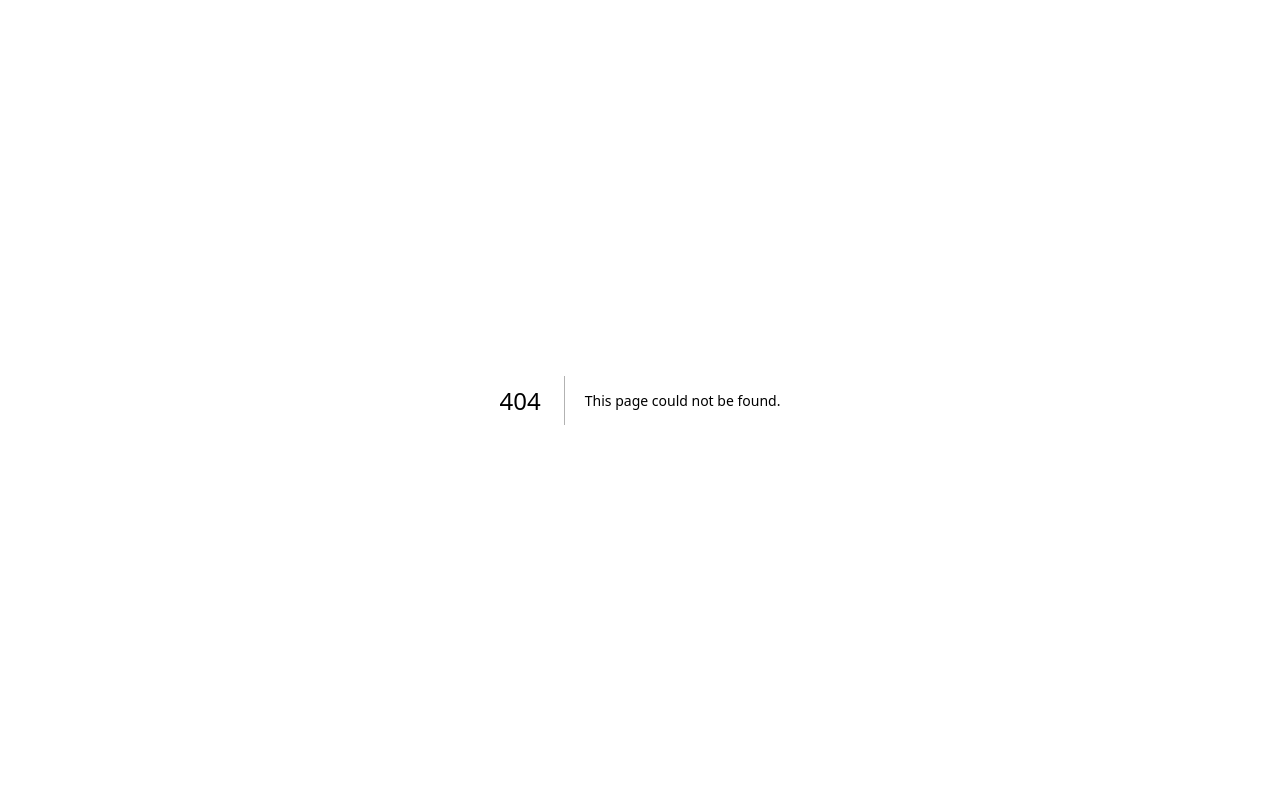
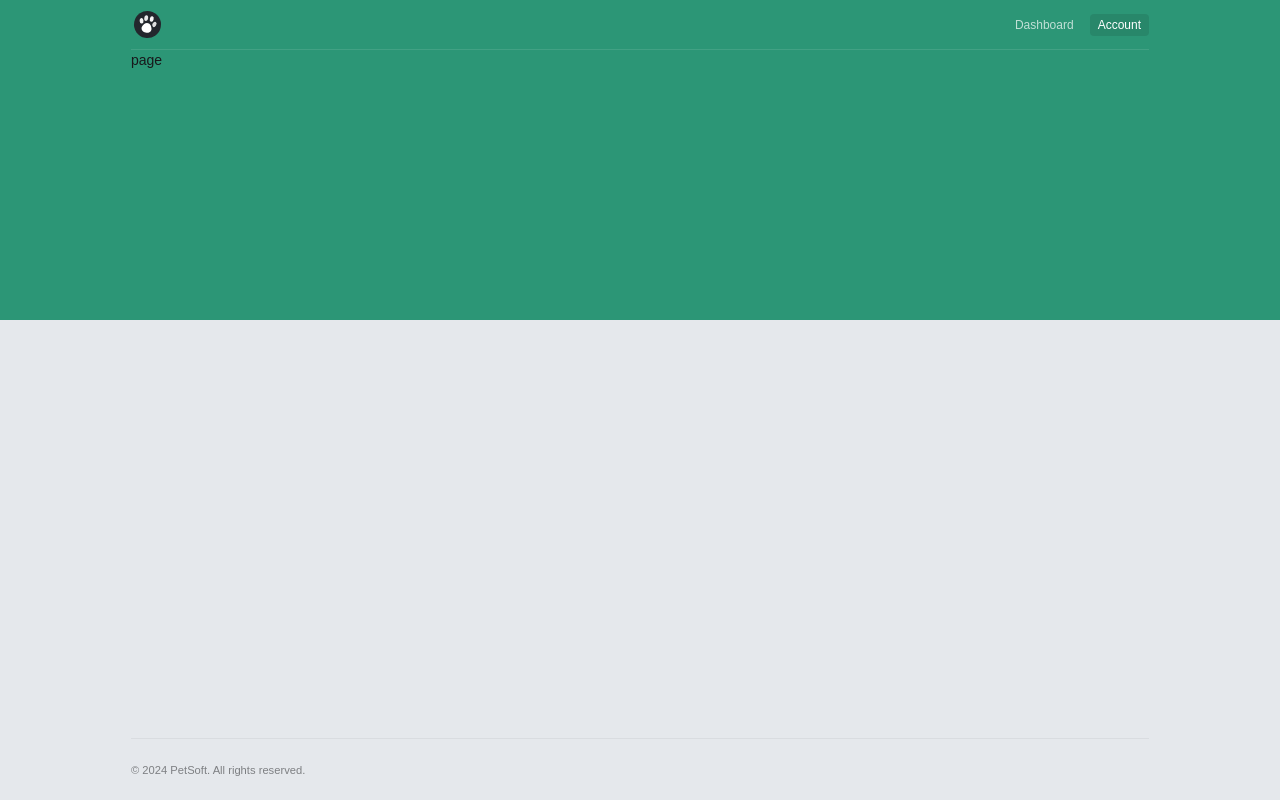
Before and after one commit to manishkumarguptadev/petsoft, a Next.js app: page /app/account in a window 1280 px wide. Before the commit this address had no page. Built offline with nearby package versions, Linux system fonts and the light colour scheme.

Commit message:
app header and footer

```diff
--- /dev/null
+++ b/app/(app)/app/account/page.tsx
@@ -0,0 +1,3 @@
+export default function page() {
+  return <>page</>;
+}
--- /dev/null
+++ b/app/(app)/app/dashboard/page.tsx
@@ -0,0 +1,3 @@
+export default function page() {
+  return <>page</>;
+}
--- /dev/null
+++ b/app/(app)/app/layout.tsx
@@ -0,0 +1,21 @@
+import AppFooter from "@/components/AppFooter";
+import AppHeader from "@/components/AppHeader";
+import BackgroundPattern from "@/components/BackgroundPattern";
+
+export default async function Layout({
+  children,
+}: {
+  children: React.ReactNode;
+}) {
+  return (
+    <>
+      <BackgroundPattern />
+
+      <div className="mx-auto flex min-h-screen max-w-[1050px] flex-col px-4">
+        <AppHeader />
+        {children}
+        <AppFooter />
+      </div>
+    </>
+  );
+}
--- a/app/layout.tsx
+++ b/app/layout.tsx
@@ -26,7 +26,7 @@ export default function RootLayout({
   return (
     <html lang="en">
       <body
-        className={`${geistSans.variable} ${geistMono.variable} antialiased`}
+        className={`${geistSans.variable} ${geistMono.variable} min-h-screen bg-[#E5E8EC] text-sm text-zinc-900 antialiased`}
       >
         {children}
       </body>
--- /dev/null
+++ b/components/AppFooter.tsx
@@ -0,0 +1,9 @@
+export default function AppFooter() {
+  return (
+    <footer className="mt-auto border-t border-black/5 py-5">
+      <small className="opacity-50">
+        &copy; {new Date().getFullYear()} PetSoft. All rights reserved.
+      </small>
+    </footer>
+  );
+}
--- /dev/null
+++ b/components/AppHeader.tsx
@@ -0,0 +1,46 @@
+"use client";
+import Link from "next/link";
+import { usePathname } from "next/navigation";
+import { cn } from "@/lib/utils";
+import Logo from "./Logo";
+
+const routes = [
+  {
+    label: "Dashboard",
+    path: "/app/dashboard",
+  },
+  {
+    label: "Account",
+    path: "/app/account",
+  },
+];
+
+export default function AppHeader() {
+  const activePathname = usePathname();
+
+  return (
+    <header className="flex items-center justify-between border-b border-white/10 py-2">
+      <Logo />
+
+      <nav>
+        <ul className="flex gap-2 text-xs">
+          {routes.map((route) => (
+            <li key={route.path}>
+              <Link
+                href={route.path}
+                className={cn(
+                  "rounded-sm px-2 py-1 text-white/70 transition hover:text-white focus:text-white",
+                  {
+                    "bg-black/10 text-white": route.path === activePathname,
+                  },
+                )}
+              >
+                {route.label}
+              </Link>
+            </li>
+          ))}
+        </ul>
+      </nav>
+    </header>
+  );
+}
--- /dev/null
+++ b/components/BackgroundPattern.tsx
@@ -0,0 +1,3 @@
+export default function BackgroundPattern() {
+  return <div className="absolute top-0 -z-10 h-[40vh] w-full bg-[#2C9676]" />;
+}
--- /dev/null
+++ b/components/Logo.tsx
@@ -0,0 +1,11 @@
+import Image from "next/image";
+import logo from "../public/logo.svg";
+import Link from "next/link";
+
+export default function Logo() {
+  return (
+    <Link href="/">
+      <Image src={logo} alt="PetSoft logo" />
+    </Link>
+  );
+}
```
Also changed, not shown: public/logo.svg (added).
